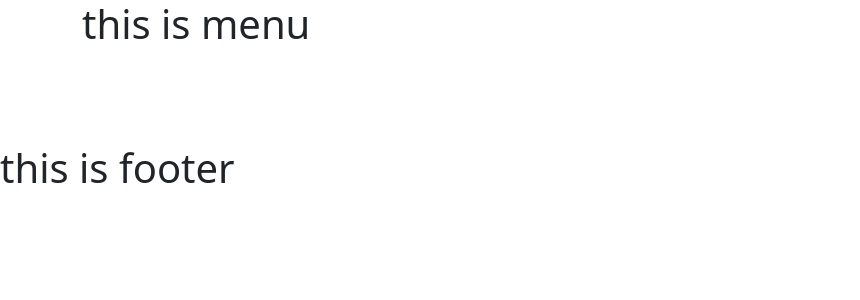
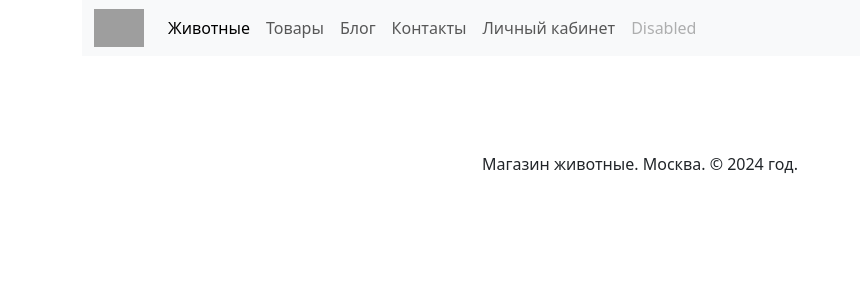
Before and after one commit to mrToad1986/ToadShopSite, a Django app: page /category/species/ in a window 1280 px wide. Shown: the top 300 px of the page, without its empty margins (0-860 px from the left). Run offline with Django 4.2, Linux system fonts and the light colour scheme; data that the repository does not hold is empty; some libraries are stand-ins or nearby versions; grey boxes are pictures that could not be loaded.

Commit message:
add & fill htmls

```diff
--- a/mainapp/templates/mainapp/includes/inc_footer.html
+++ b/mainapp/templates/mainapp/includes/inc_footer.html
@@ -1,10 +1,7 @@
-<!DOCTYPE html>
-<html lang="en">
-<head>
-    <meta charset="UTF-8">
-    <title>Title</title>
-</head>
-<body>
-<h1>this is footer</h1>
-</body>
-</html>
+{% load static %}
+
+{% block content %}
+<p align="center">
+    Магазин {{ title }}. Москва. &#169; {% now "Y" %} год.
+</p>
+{% endblock %}
--- a/mainapp/templates/mainapp/includes/inc_menu.html
+++ b/mainapp/templates/mainapp/includes/inc_menu.html
@@ -1,10 +1,45 @@
-<!DOCTYPE html>
-<html lang="en">
-<head>
-    <meta charset="UTF-8">
-    <title>Title</title>
-</head>
-<body>
-<h1>this is menu</h1>
-</body>
-</html>
+{% load static %}
+
+{% block content %}
+<nav class="navbar navbar-expand-lg bg-body-tertiary">
+      <!--как сузить и выровнять по центру???-->
+      <div class="container">
+        <a class="navbar-brand p-0" href="#">
+          <img src="/media/img/1.jpg" alt="logo" width="50" />
+        </a>
+        <button
+          class="navbar-toggler"
+          type="button"
+          data-bs-toggle="collapse"
+          data-bs-target="#navbarNav"
+          aria-controls="navbarNav"
+          aria-expanded="false"
+          aria-label="Toggle navigation"
+        >
+          <span class="navbar-toggler-icon"></span>
+        </button>
+        <div class="collapse navbar-collapse" id="navbarNav">
+          <ul class="navbar-nav">
+            <li class="nav-item">
+              <a class="nav-link active" aria-current="page" href="index.html">Животные</a>
+            </li>
+            <li class="nav-item">
+              <a class="nav-link" href="archery.html">Товары</a>
+            </li>
+            <li class="nav-item">
+              <a class="nav-link" href="trees.html">Блог</a>
+            </li>
+            <li class="nav-item">
+              <a class="nav-link" href="gallerry.html">Контакты</a>
+            </li>
+            <li class="nav-item">
+              <a class="nav-link" href="gallerry.html">Личный кабинет</a>
+            </li>
+            <li class="nav-item">
+              <a class="nav-link disabled" aria-disabled="true">Disabled</a>
+            </li>
+          </ul>
+        </div>
+      </div>
+    </nav>
+{% endblock %}
--- a/mainapp/templates/mainapp/index.html
+++ b/mainapp/templates/mainapp/index.html
@@ -7,7 +7,7 @@
       <div class="row">
         <div class="col-lg-6 col-md-8 mx-auto">
           <!-- ширина 6/12 для большого экрана и 8/12 для планшета-->
-          <img class="rounded-img" src="{% static 'img/mainlogo.jpg' %}" alt="логотип" />
+          <img class="rounded-img" src="/media/img/2.jpg" alt="логотип" width="50%"/>
           <!-- для картинки применяем свой стиль-->
           <h1 class="fw-light">Это магазин {{ title }}</h1>
           <p class="lead text-muted">Здесь вы можете окунуться в увлекательный мир террариумистики</p>
--- a/mainapp/templates/mainapp/species.html
+++ b/mainapp/templates/mainapp/species.html
@@ -4,11 +4,11 @@
 {% block content %}
 <div class="container my-5">
     <!--адаптивное количество карточек в ряду-->
-      <div class="row row-cols-1 row-cols-md-2 row-cols-lg-3">
-        <div class="col">
+    <div class="row row-cols-1 row-cols-md-2 row-cols-lg-3" style="display: flex; justify-content: space-between"> <!-- -->
+
         {% for item in list_of_species %}
-          <div class="card" style="width: 14rem"> <!-- ; display:flex -->
-            <img src="img/cypr1su.gif" class="card-img-top" alt="my img" />
+        <div class="card" style="width: 16rem"> <!-- ;  -->
+            <img src="/media/{{ item.image }}" class="card-img-top" alt="img not found" />
             <div class="card-body">
                 <h5 class="card-title">{{ item.name }}</h5>
                 <p class="card-text">{{ item.short_desc }}</p>
@@ -17,7 +17,7 @@
             </div>
         </div>
         {% endfor %}
-        </div>
+
     </div>
 </div>
 {% endblock %}
--- a/mainapp/templates/mainapp/species_detailed.html
+++ b/mainapp/templates/mainapp/species_detailed.html
@@ -5,6 +5,6 @@
     <title>Title</title>
 </head>
 <body>
-
+<h1>наполнение</h1>
 </body>
 </html>
--- a/static/css/style.css
+++ b/static/css/style.css
@@ -6,9 +6,10 @@
         margin-bottom: 1em;
         }
 .card {
-        border-radius: 1em;
+        border-radius: 10%;
         text-align: center;
         padding: 1em;
+
       }
 .card:hover {
         background-color: rgba(0, 0, 0, 0.2);
```
Lines whose indentation alone changed are shown as unchanged.
